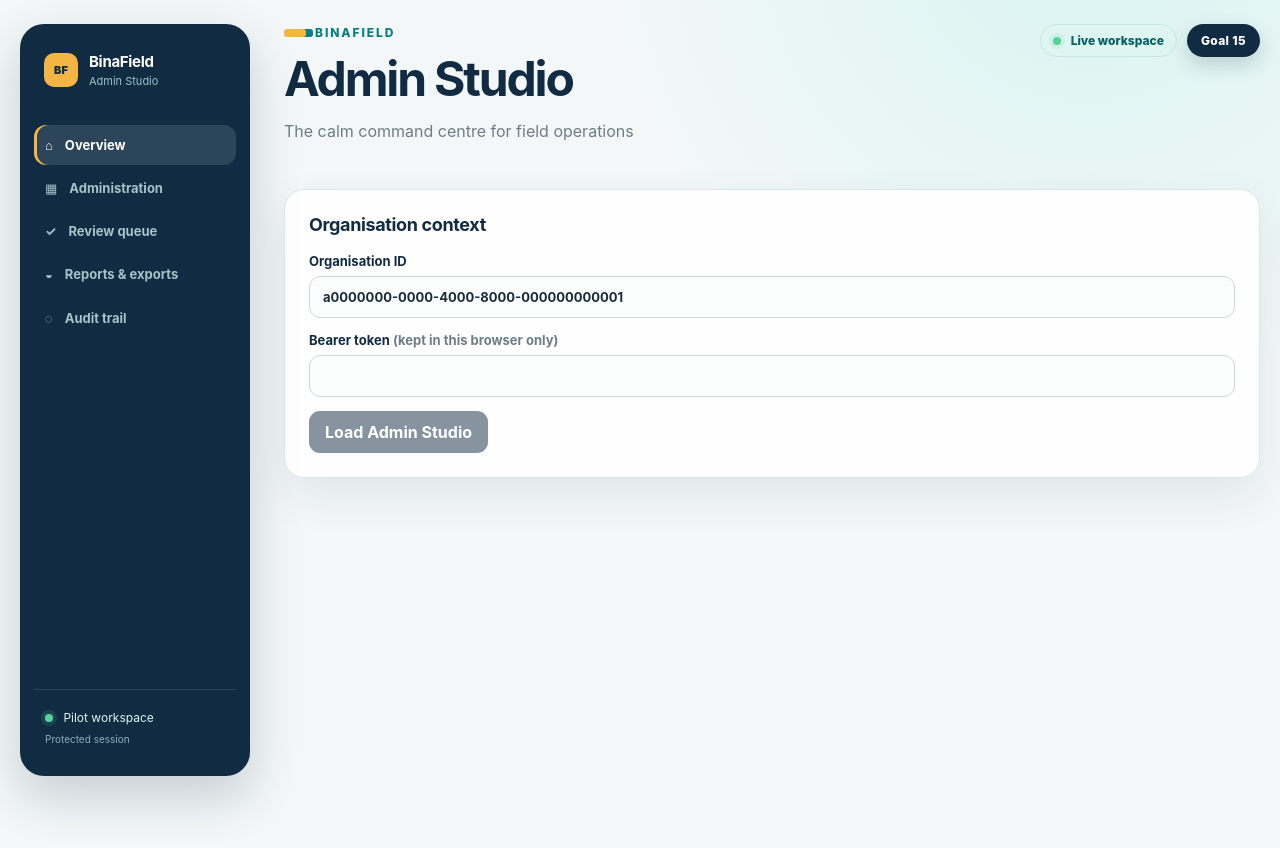
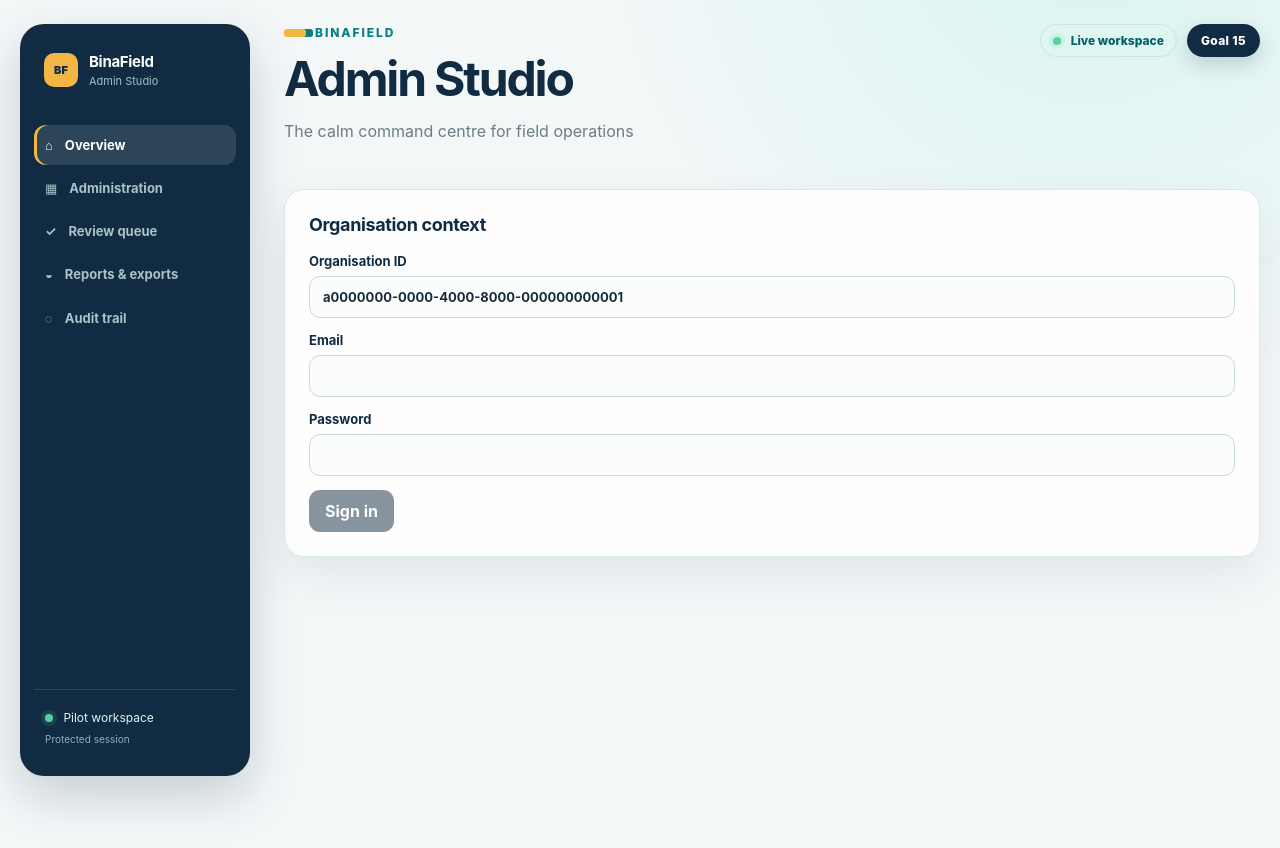
Before and after one commit to EffortEdutech/BinaField, a React (Vite) app in the folder apps/admin-web/: page / in a window 1280 px wide. Built offline with nearby package versions, Linux system fonts and the light colour scheme.

Commit message:
feat: replace admin token screen with login

```diff
--- a/apps/admin-web/src/SupervisorDashboardV2.tsx
+++ b/apps/admin-web/src/SupervisorDashboardV2.tsx
@@ -1,9 +1,12 @@
 import { useState } from "react";
+import { loadSession, login, logout } from "./auth";
 const API = "https://binafield-api.vercel.app/api";
 const DEFAULT_ORG = "a0000000-0000-4000-8000-000000000001";
 export default function SupervisorDashboardV2() {
   const [org, setOrg] = useState(DEFAULT_ORG),
-    [token, setToken] = useState(""),
+    [token, setToken] = useState(loadSession()?.accessToken ?? ""),
+    [email, setEmail] = useState(loadSession()?.email ?? ""),
+    [password, setPassword] = useState(""),
     [context, setContext] = useState<any>(),
     [submissions, setSubmissions] = useState<any[]>([]),
     [assignments, setAssignments] = useState<any[]>([]),
@@ -31,6 +34,8 @@ export default function SupervisorDashboardV2() {
     ),
     [scopeProject, setScopeProject] = useState("");
   const h = () => ({ authorization: `Bearer ${token}` });
+  const signIn = async () => { try { const session = await login(email, password); setToken(session.accessToken); setPassword(""); setMessage("Signed in successfully."); } catch (e) { setMessage(`Sign-in failed: ${String(e)}`); } };
+  const signOut = () => { logout(); setToken(""); setContext(undefined); setMessage("Signed out."); };
   const read = async (r: Response) => {
     const b = await r.json();
     if (!r.ok) throw new Error(`${b.code ?? r.status}: ${b.detail ?? ""}`);
@@ -235,19 +240,7 @@ export default function SupervisorDashboardV2() {
             onChange={(e) => setOrg(e.target.value)}
           />
         </label>
-        <label>
-          Bearer token{" "}
-          <span className="muted">(kept in this browser only)</span>
-          <input
-            aria-label="Bearer token"
-            type="password"
-            value={token}
-            onChange={(e) => setToken(e.target.value)}
-          />
-        </label>
-        <button onClick={refresh} disabled={!token || loading}>
-          {loading ? "Loading…" : "Load Admin Studio"}
-        </button>
+        {!token ? <><label>Email<input aria-label="Email" type="email" autoComplete="username" value={email} onChange={(e) => setEmail(e.target.value)} /></label><label>Password<input aria-label="Password" type="password" autoComplete="current-password" value={password} onChange={(e) => setPassword(e.target.value)} /></label><button onClick={signIn} disabled={!email || !password}>Sign in</button></> : <><button onClick={refresh} disabled={loading}>{loading ? "Loading…" : "Load Admin Studio"}</button><button className="secondary" onClick={signOut}>Sign out</button></>}
         {message && (
           <p
             className={
--- /dev/null
+++ b/apps/admin-web/src/auth.ts
@@ -0,0 +1,12 @@
+export interface Session { accessToken: string; refreshToken: string; expiresAt: number; email: string }
+const KEY = "bf.admin.session";
+const SUPABASE_URL = "https://plpaixewllldutjrjljg.supabase.co";
+const ANON_KEY = "sb_publishable_nwgPId71eV6WnxgZ91NtiA_N6VjGuKQ";
+export const loadSession = (): Session | null => { try { return JSON.parse(localStorage.getItem(KEY) ?? "null"); } catch { return null; } };
+const save = (session: Session | null) => { try { session ? localStorage.setItem(KEY, JSON.stringify(session)) : localStorage.removeItem(KEY); } catch { /* storage unavailable */ } };
+export const logout = () => save(null);
+export async function login(email: string, password: string): Promise<Session> {
+  const r = await fetch(`${SUPABASE_URL}/auth/v1/token?grant_type=password`, { method: "POST", headers: { apikey: ANON_KEY, "content-type": "application/json" }, body: JSON.stringify({ email, password }) });
+  if (!r.ok) throw new Error(r.status === 400 ? "LOGIN_REJECTED" : "AUTH_UNAVAILABLE");
+  const j = await r.json(); const session = { accessToken: j.access_token, refreshToken: j.refresh_token, expiresAt: Date.now() + (j.expires_in ?? 3600) * 1000, email: j.user?.email ?? email }; save(session); return session;
+}
```
